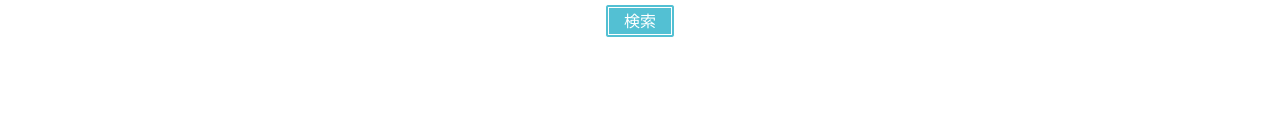
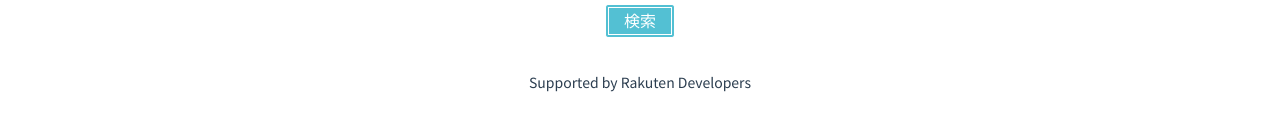
Before and after one commit to 5ecode/study-output-BookShelfNote, a Vue app: page /add in a window 1280 px wide. Shown: the part 392-522 px from the top of the page. Built offline with nearby package versions, Linux system fonts and the light colour scheme; no server answers.

Commit message:
[update] クレジット表示追加

```diff
--- a/src/components/SearchBookForm.vue
+++ b/src/components/SearchBookForm.vue
@@ -153,13 +153,13 @@ function emitAddBooks(books:BookData[]){
     <label>著者名で検索: <input v-model="author" type="text" name="searchAuthor" placeholder="著者名を入力" class="c-input"></label>
   </div>
 
-  <div class="u-txtC">
+  <div class="u-mb2 u-txtC">
     <p v-if="errors.search" class="u-txtL-sp u-mb1 c-errorTxt">{{ errors.search }}</p>
     <button class="c-btn c-btn--primary" v-on:click="performSearch">検索</button>
   </div>
 
-  <p v-if="isLoading" class="u-txtC u-mt2">検索中...</p>
-  <p v-if="results && results.length === 0" class="u-txtC u-mt2">{{ notify }}</p>
+  <p v-if="isLoading" class="u-txtC u-mb2">検索中...</p>
+  <p v-if="notify !== ''" class="u-txtC u-mb2">{{ notify }}</p>
 
   <div v-if="results && results.length > 0" class="searchResults">
     <SearchList v-bind:reg-books="regBooks" v-bind:books="results" v-on:books-added="emitAddBooks" v-on:search-reset="resetSearch">
@@ -197,6 +197,7 @@ function emitAddBooks(books:BookData[]){
 }
 
 .searchResults {
+  margin-bottom: 30px;
   @include mq(sm){
     display: flex;
     flex-direction: column;
--- a/src/views/BookAddView.vue
+++ b/src/views/BookAddView.vue
@@ -52,6 +52,12 @@ function handleAddSelectedBooks(bookList: BookData[]) {
   <SearchBookForm v-if="selected === 'search'" v-bind:reg-books="bookStore.books" v-on:books-added="handleAddSelectedBooks" />
   <IsbnSearchForm v-else-if="selected === 'isbn'" v-bind:reg-books="bookStore.books" v-on:book-added="handleAddBook" v-on:scanned-books-added="handleAddSelectedBooks" />
   <AddBookForm v-else v-bind:reg-books="bookStore.books" v-on:book-added="handleAddBook" />
+
+  <div v-if="selected !== 'manual'" class="supportedBlock">
+    <!-- Rakuten Web Services Attribution Snippet FROM HERE -->
+    <a href="https://developers.rakuten.com/" target="_blank">Supported by Rakuten Developers</a>
+    <!-- Rakuten Web Services Attribution Snippet TO HERE -->
+  </div>
 </template>
 
 <style lang="scss" scoped>
@@ -84,4 +90,11 @@ function handleAddSelectedBooks(bookList: BookData[]) {
     outline-color: $mainColor;
   }
 }
+.supportedBlock {
+  text-align: center;
+  font-size: rem(14);
+  a:hover {
+    text-decoration: underline;
+  }
+}
 </style>
```
